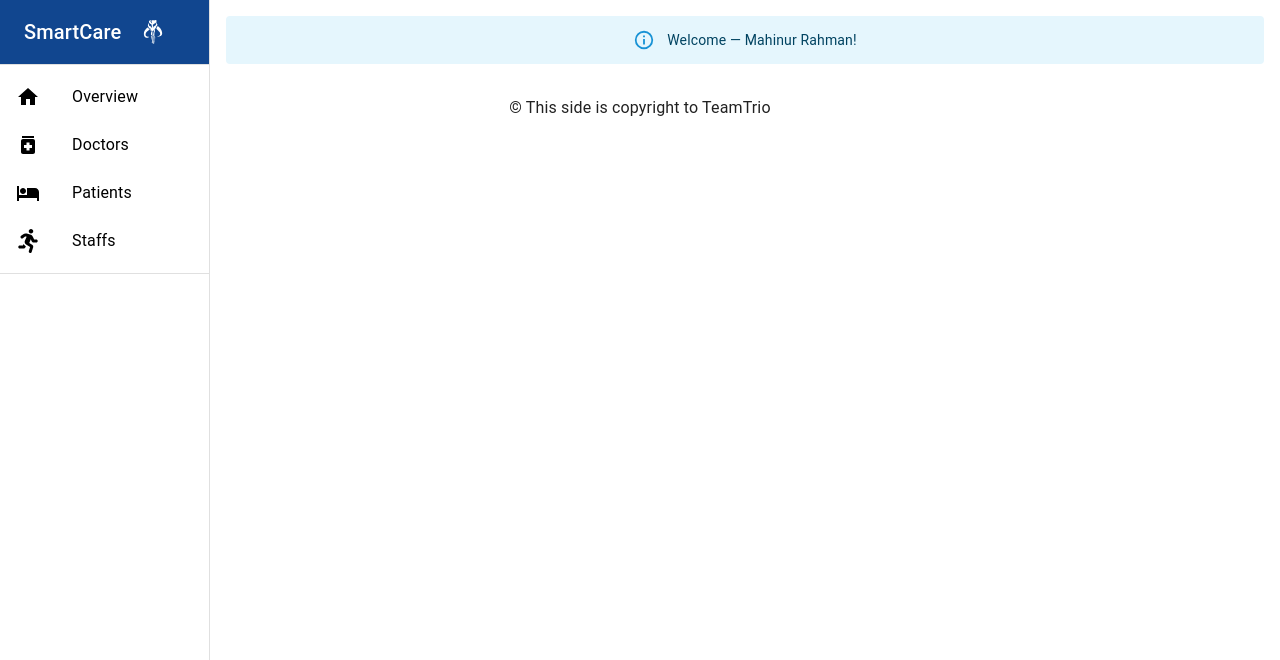
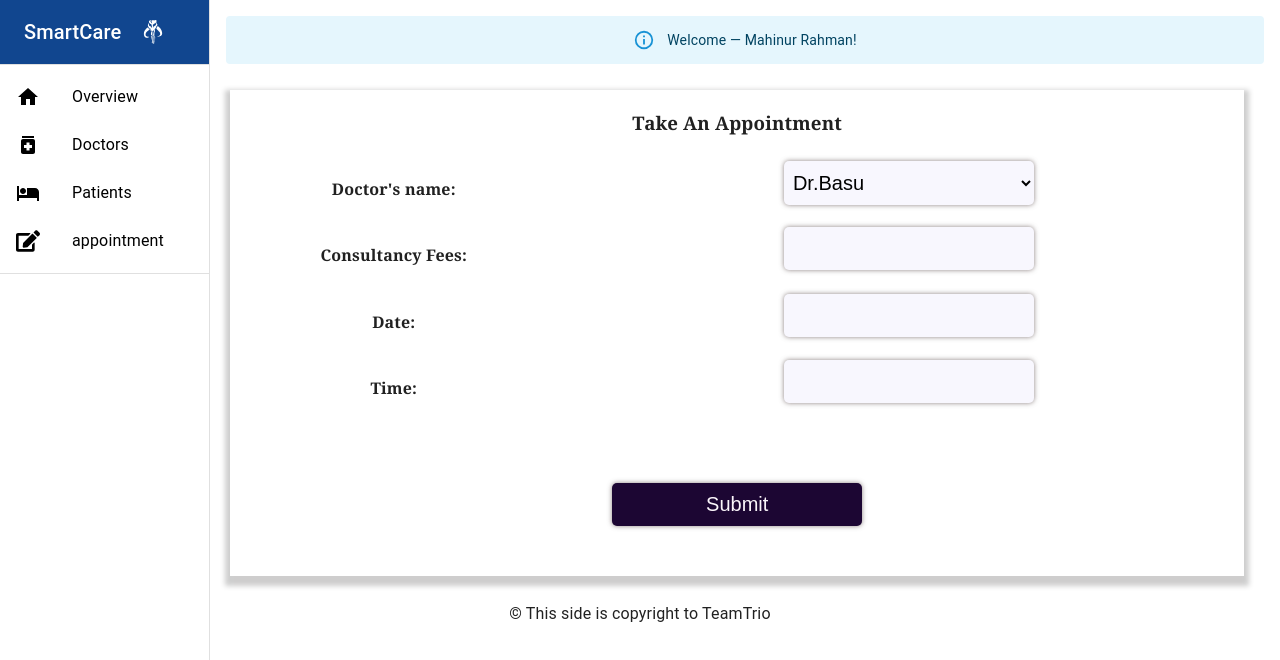
Before and after one commit to srihernogo/practice-react-hospital, a React (Create React App) app: page /appointment in a window 1280 px wide. Shown: the top 660 px of the page. Built offline with nearby package versions, Linux system fonts and the light colour scheme.

Commit message:
Add appointment page

```diff
--- a/package.json
+++ b/package.json
@@ -12,6 +12,7 @@
     "@testing-library/user-event": "^13.5.0",
     "react": "^18.2.0",
     "react-dom": "^18.2.0",
+    "react-hook-form": "^7.34.0",
     "react-icons": "^4.4.0",
     "react-router-dom": "^6.3.0",
     "react-scripts": "5.0.1",
--- a/public/index.html
+++ b/public/index.html
@@ -28,7 +28,6 @@
       src="https://kit.fontawesome.com/5b817a8fd6.js"
       crossorigin="anonymous"
     ></script>
-    <title>React App</title>
   </head>
   <body>
     <noscript>You need to enable JavaScript to run this app.</noscript>
--- a/src/App.js
+++ b/src/App.js
@@ -7,6 +7,7 @@ import Patients from './Pages/Patients/Patients';
 import Footer from './Pages/Shared/Footer/Footer';
 import Header from './Pages/Shared/Header/Header';
 import Staffs from './Pages/Staffs/Staffs';
+import Appointment from './Pages/Appointment/Appointment';
 
 function App() {
   return (
@@ -19,6 +20,7 @@ function App() {
           <Route path="doctors" element={<Doctors />} />
           <Route path="patients" element={<Patients />} />
           <Route path="staffs" element={<Staffs />} />
+          <Route path="appointment" element={<Appointment />} />
         </Routes>
         <Footer></Footer>
       </Router>
--- /dev/null
+++ b/src/Pages/Appointment/Appointment.css
@@ -0,0 +1,20 @@
+.appointment {
+  margin: 10px;
+  box-sizing: border-box;
+  box-shadow: 0px 5px 5px 5px rgba(28, 26, 26, 0.215);
+  overflow: hidden;
+  font-family: Georgia, 'Times New Roman', Times, serif;
+}
+.appointment input,
+textarea,
+select {
+  border: none;
+  padding: 10px 5px;
+  font-size: 20px;
+  margin-top: 5px;
+  width: 250px;
+  border-radius: 5px;
+  background: rgba(213, 209, 250, 0.169);
+  box-sizing: border-box;
+  box-shadow: 0px 0px 5px rgba(107, 95, 95, 0.779);
+}
--- a/src/Pages/Appointment/Appointment.js
+++ b/src/Pages/Appointment/Appointment.js
@@ -1,7 +1,74 @@
 import React from 'react';
+import Box from '@mui/material/Box';
+import Grid from '@mui/material/Grid';
+import { useForm } from 'react-hook-form';
+import './Appointment.css';
+const Appointment = () => {
+  const { register, handleSubmit } = useForm();
+  const onSubmit = (data) => console.log(data);
+  const drawerWidth = 220;
 
-const Appointment = () => {
-  return <div></div>;
+  return (
+    <Box
+      sx={{
+        flexGrow: 1,
+        width: { sm: `calc(98% - ${drawerWidth}px)` },
+        ml: { sm: `${drawerWidth}px` },
+      }}
+    >
+      <form
+        onSubmit={handleSubmit(onSubmit)}
+        className="appointment text-center"
+      >
+        <h3>Take An Appointment</h3>
+        <Grid container spacing={2}>
+          <Grid item xs={12} md={4}>
+            <h4>Doctor's name:</h4>
+          </Grid>
+          <Grid item xs={12} md={8}>
+            <select {...register('name')}>
+              <option value="Dr.Basu">Dr.Basu</option>
+              <option value="Dr.Rahman">Dr.Rahman</option>
+              <option value="Dr.Rehana">Dr.Rehana</option>
+            </select>
+          </Grid>
+        </Grid>
+        <Grid container spacing={2}>
+          <Grid item xs={12} md={4}>
+            <h4>Consultancy Fees:</h4>
+          </Grid>
+          <Grid item xs={12} md={8}>
+            <input type="number" {...register} />
+          </Grid>
+        </Grid>
+        <Grid container spacing={2}>
+          <Grid item xs={12} md={4}>
+            <h4>Date:</h4>
+          </Grid>
+          <Grid item xs={12} md={8}>
+            <input {...register} />
+          </Grid>
+        </Grid>
+        <Grid container spacing={2}>
+          <Grid item xs={12} md={4}>
+            <h4>Time:</h4>
+          </Grid>
+          <Grid item xs={12} md={8}>
+            <input {...register} />
+          </Grid>
+        </Grid>
+        <input
+          style={{
+            background: '#1C0633',
+            color: '#FAF5FA ',
+            'margin-bottom': '5%',
+            'margin-top': '6%',
+          }}
+          type="submit"
+        />
+      </form>
+    </Box>
+  );
 };
 
 export default Appointment;
--- a/src/Pages/Shared/Header/Header.js
+++ b/src/Pages/Shared/Header/Header.js
@@ -18,7 +18,7 @@ import MenuIcon from '@mui/icons-material/Menu';
 import Toolbar from '@mui/material/Toolbar';
 import Typography from '@mui/material/Typography';
 import { NavLink } from 'react-router-dom';
-import { FaMandalorian, FaRunning } from 'react-icons/fa';
+import { FaEdit, FaMandalorian, FaRunning } from 'react-icons/fa';
 import { Alert } from '@mui/material';
 
 const drawerWidth = 210;
@@ -87,15 +87,17 @@ function Header(props) {
         </NavLink>
         {/* <Divider /> */}
         <NavLink
-          to="/Staffs"
+          to="/appointment"
           style={{ textDecoration: 'none', width: '100%', color: '#000' }}
         >
           <ListItem disablePadding>
             <ListItemButton>
               <ListItemIcon>
-                <FaRunning style={{ color: '#000', fontSize: '1.5rem' }} />
+                <FaEdit style={{ color: '#000', fontSize: '1.5rem' }} />
+
+                {/* < style={{ color: '#000', fontSize: '1.5rem' }} /> */}
               </ListItemIcon>
-              <ListItemText primary="Staffs" />
+              <ListItemText primary="appointment" />
             </ListItemButton>
           </ListItem>
         </NavLink>
--- a/src/Pages/Staffs/Staff.css
+++ /dev/null
@@ -1,14 +0,0 @@
-.paybtn {
-  background-color: rgba(47, 35, 77, 0.822);
-  color: rgb(232, 238, 244);
-  border-radius: 4px;
-}
-.paybtn:hover {
-  color: black;
-}
-.staffTable {
-  border-radius: 4px;
-  box-sizing: border-box;
-  box-shadow: 0px 5px 0px 5px #3c175b4c;
-  padding: 3px;
-}
--- a/src/Pages/Staffs/Staffs.js
+++ b/src/Pages/Staffs/Staffs.js
@@ -16,7 +16,6 @@ import {
   DialogTitle,
   Slide,
 } from '@mui/material';
-import './Staff.css';
 
 const drawerWidth = 250;
 function createData(name, staffID, contact, shiftingHour) {
@@ -51,7 +50,12 @@ export default function Staffs() {
         width: { sm: `calc(97% - ${drawerWidth}px)` },
         ml: { sm: `${drawerWidth}px` },
       }}
-      className="staffTable"
+      style={{
+        'border-radius': '4px',
+        'box-sizing': 'border-box',
+        'box-shadow': '0px 5px 0px 5px #3c175b4c',
+        padding: '3px',
+      }}
     >
       <Table sx={{ minWidth: 500 }} aria-label="simple table">
         <TableHead>
@@ -100,7 +104,14 @@ export default function Staffs() {
               <TableCell align="center">{row.contact}</TableCell>
               <TableCell align="center">{row.shiftingHour}</TableCell>
               <TableCell align="center">
-                <Button className="paybtn" onClick={handleClickOpen}>
+                <Button
+                  style={{
+                    'background-color': 'rgba(47, 35, 77, 0.822)',
+                    color: 'rgb(232, 238, 244)',
+                    'border-radius': '4px',
+                  }}
+                  onClick={handleClickOpen}
+                >
                   Payment
                 </Button>
                 <Dialog
```
